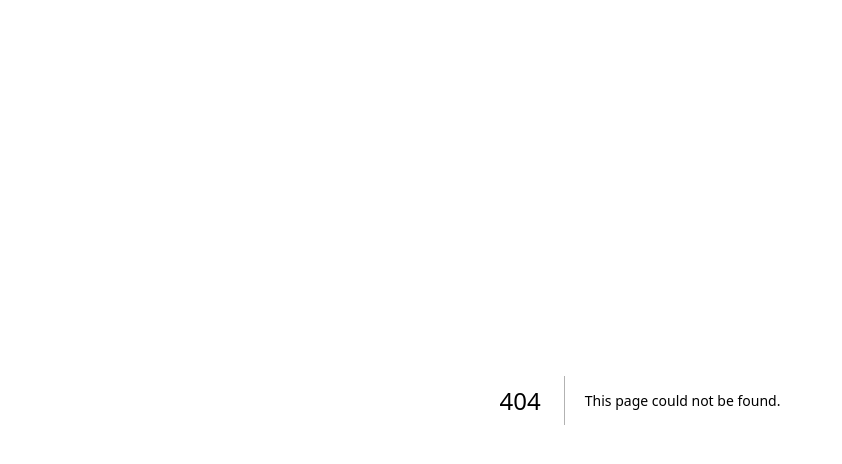
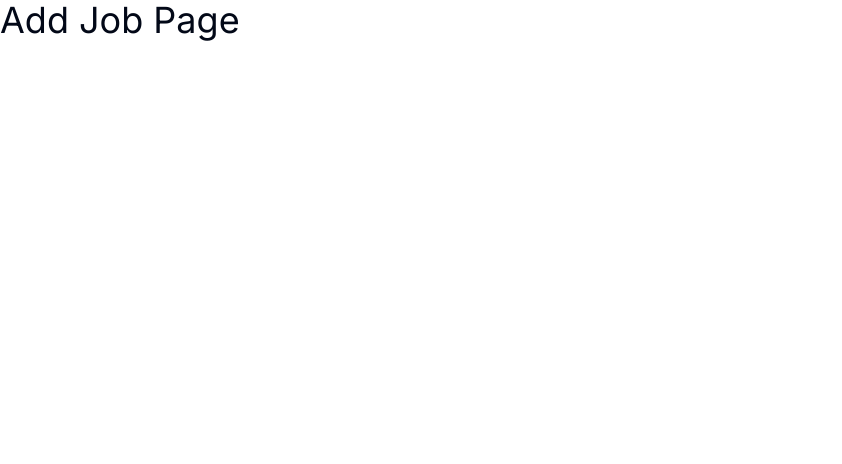
Before and after one commit to aurcin/jobify, a Next.js app: page /add-job in a window 1280 px wide. Before the commit this address had no page. Shown: the top 464 px of the page, without its empty margins (0-842 px from the left). Built offline with nearby package versions, Linux system fonts and the light colour scheme.

Commit message:
initial dashboard pages

```diff
--- /dev/null
+++ b/src/app/(dashboard)/add-job/page.tsx
@@ -0,0 +1,7 @@
+export default function AddJobPage() {
+  return (
+    <>
+      <h1 className='text-4xl'>Add Job Page</h1>
+    </>
+  );
+}
--- /dev/null
+++ b/src/app/(dashboard)/jobs/page.tsx
@@ -0,0 +1,7 @@
+export default function JobsPage() {
+  return (
+    <>
+      <h1 className='text-4xl'>Jobs Page</h1>
+    </>
+  );
+}
--- /dev/null
+++ b/src/app/(dashboard)/layout.tsx
@@ -0,0 +1,14 @@
+// import type { Metadata } from 'next';
+
+// export const metadata: Metadata = {
+//   title: 'Jobify Dev',
+//   description: 'Job application tracking system for job hunters',
+// };
+
+export default function Layout({
+  children,
+}: Readonly<{
+  children: React.ReactNode;
+}>) {
+  return <div>{children}</div>;
+}
--- /dev/null
+++ b/src/app/(dashboard)/stats/page.tsx
@@ -0,0 +1,7 @@
+export default function StatsPage() {
+  return (
+    <>
+      <h1 className='text-4xl'>stats Page</h1>
+    </>
+  );
+}
```
Also changed, not shown: 1 other file (tests, documents, lock files or other folders).
